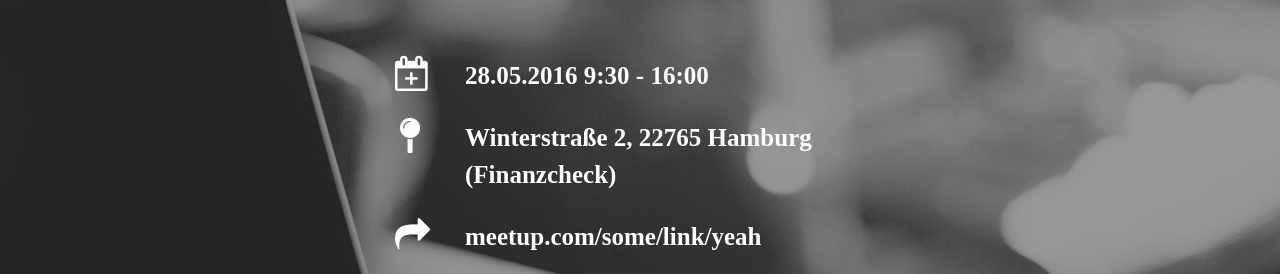
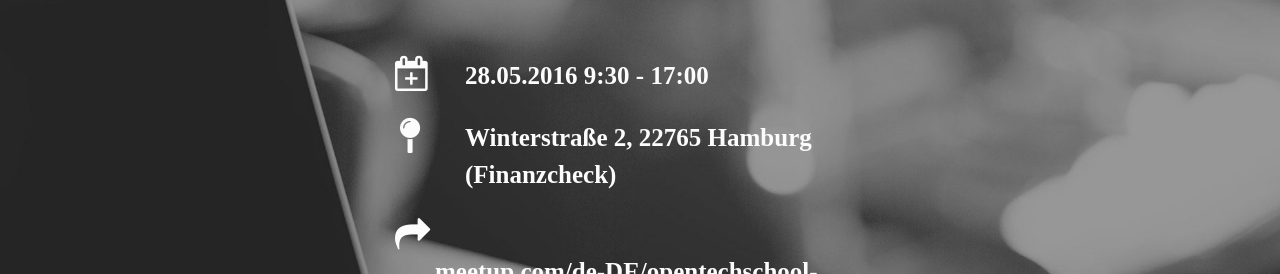
Before and after one commit to CSSclasses/CSSclasses-Hamburg, a plain HTML site: page index.html in a window 1280 px wide. Shown: the part 126-400 px from the top of the page. Drawn offline with Linux system fonts and the light colour scheme.

Commit message:
changed end date of event and meetup link

```diff
--- a/index.html
+++ b/index.html
@@ -21,7 +21,7 @@
            <li class="list__item">
                <i class="fa fa-calendar-plus-o"></i>
                <p class="list__item__description">
-                   28.05.2016 9:30 - 16:00
+                   28.05.2016 9:30 - 17:00
                </p>
            </li>
 
@@ -35,7 +35,7 @@
             <li class="list__item">
                 <i class="fa fa-share"></i>
                <p class="list__item__description">
-                   meetup.com/some/link/yeah
+                   meetup.com/de-DE/opentechschool-hamburg/events/229290647/
                </p>
             </li>
 
```
